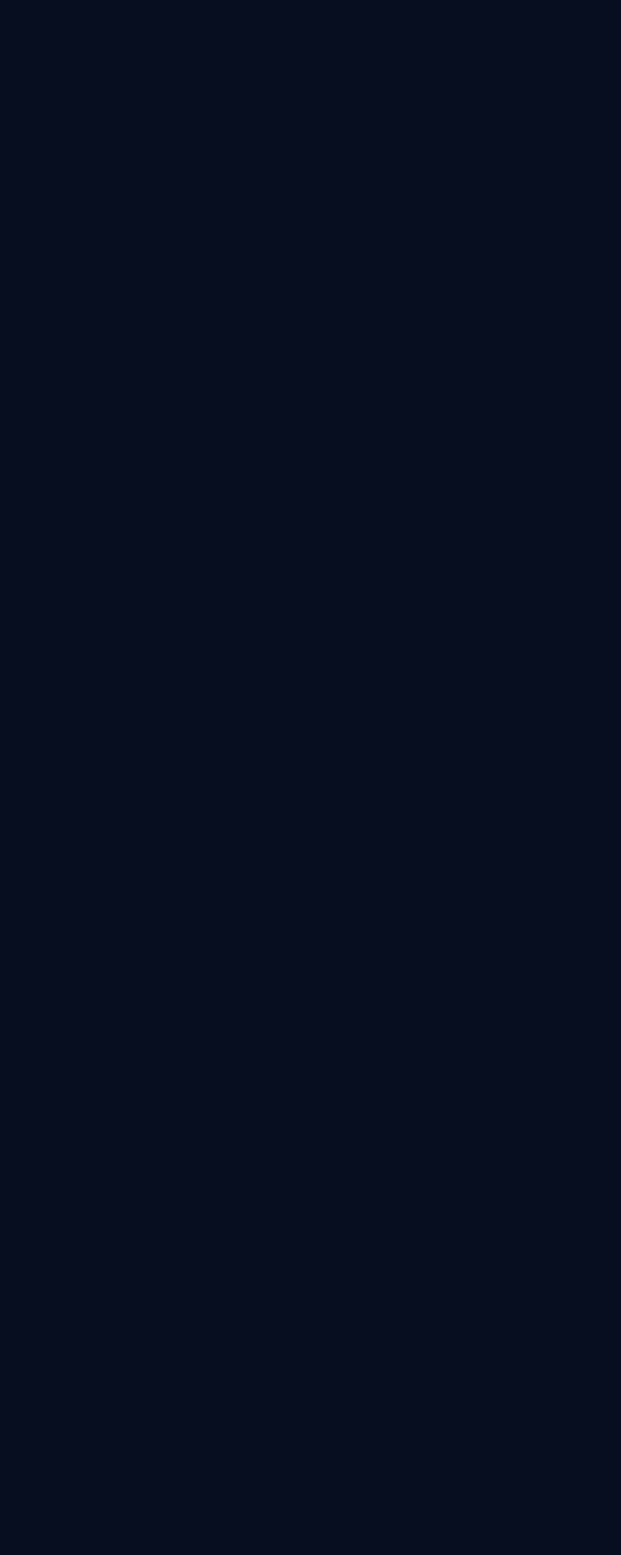
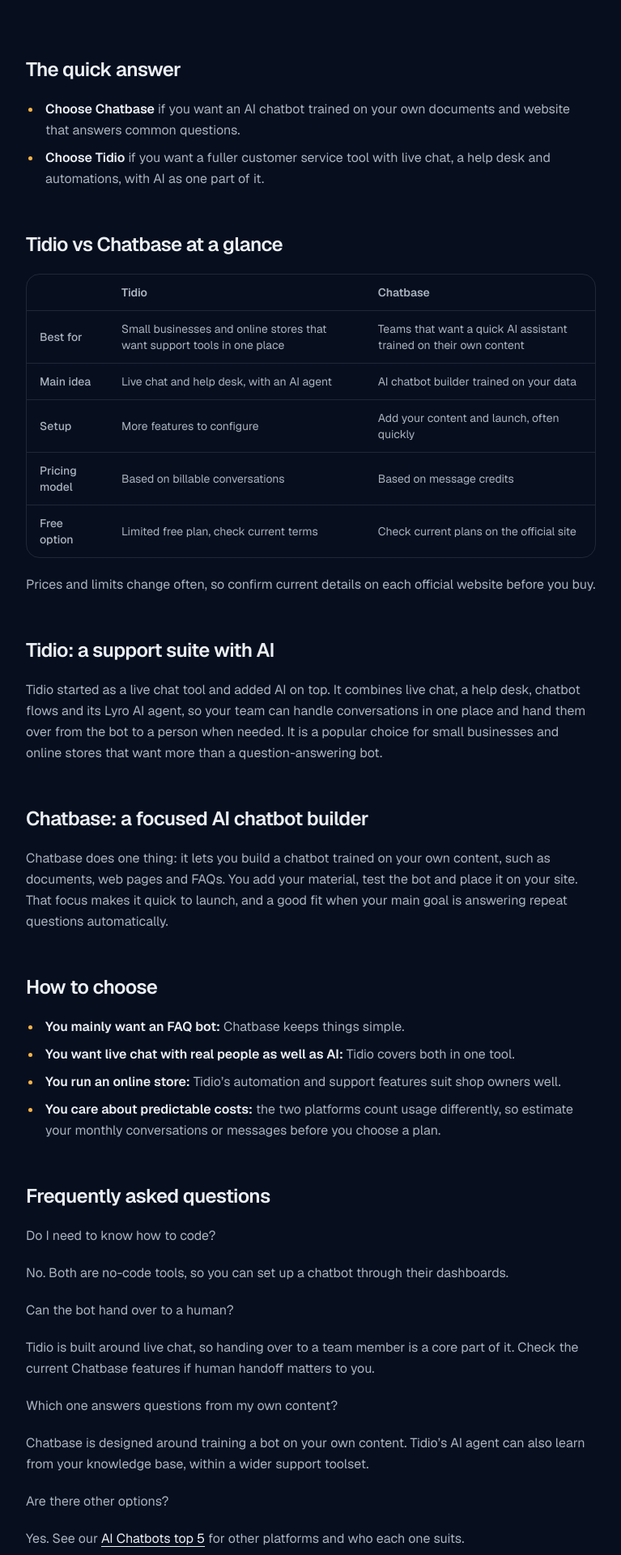
Before and after one commit to fatihcankripto-svg/five-picked, a Next.js app: page /guides/tidio-vs-chatbase in a window 1280 px wide. Before the commit this address had no page. Shown: the part 520-2440 px from the top of the page at 81% size, without its empty margins (256-1023 px from the left). Before the commit the page ends 800 px from the top, so only its background shows below. Built offline with nearby package versions, Linux system fonts and the light colour scheme.

Commit message:
Create page.tsx

```diff
--- /dev/null
+++ b/app/guides/tidio-vs-chatbase/page.tsx
@@ -0,0 +1,147 @@
+import Link from 'next/link'
+import { ContentPage, contentMetadata } from '@/components/content-page'
+
+export const metadata = contentMetadata({
+  title: 'Tidio vs Chatbase: Which Chatbot Platform Fits Your Business?',
+  description:
+    'Tidio is a customer support suite with AI. Chatbase is a focused AI chatbot builder. See the differences and which one fits your site. Updated October 2026.',
+  path: '/guides/tidio-vs-chatbase',
+})
+
+const articleJsonLd = {
+  '@context': 'https://schema.org',
+  '@type': 'Article',
+  headline: 'Tidio vs Chatbase: Which Chatbot Platform Fits Your Business?',
+  datePublished: '2026-10-25',
+  dateModified: '2026-10-25',
+  author: { '@type': 'Organization', name: 'FIVE PICKED', url: 'https://fivepicked.com' },
+  publisher: { '@type': 'Organization', name: 'FIVE PICKED', url: 'https://fivepicked.com' },
+  mainEntityOfPage: 'https://fivepicked.com/guides/tidio-vs-chatbase',
+}
+
+export default function TidioVsChatbasePage() {
+  return (
+    <ContentPage
+      eyebrow="Guide"
+      title="Tidio vs Chatbase: which chatbot platform fits your business?"
+      intro="Both let you put an AI chatbot on your website without writing code, but they are built for different jobs. This guide explains the difference in plain English so you can choose the right one. Last updated October 25, 2026."
+    >
+      <script
+        type="application/ld+json"
+        dangerouslySetInnerHTML={{ __html: JSON.stringify(articleJsonLd) }}
+      />
+
+      <h2>The quick answer</h2>
+      <ul>
+        <li>
+          <strong>Choose Chatbase</strong> if you want an AI chatbot trained on your own documents and website that
+          answers common questions.
+        </li>
+        <li>
+          <strong>Choose Tidio</strong> if you want a fuller customer service tool with live chat, a help desk and
+          automations, with AI as one part of it.
+        </li>
+      </ul>
+
+      <h2>Tidio vs Chatbase at a glance</h2>
+      <div className="overflow-x-auto rounded-xl border border-border">
+        <table className="w-full min-w-[34rem] text-left text-sm">
+          <thead>
+            <tr className="border-b border-border">
+              <th className="px-4 py-3 font-semibold">&nbsp;</th>
+              <th className="px-4 py-3 font-semibold">Tidio</th>
+              <th className="px-4 py-3 font-semibold">Chatbase</th>
+            </tr>
+          </thead>
+          <tbody>
+            <tr className="border-b border-border">
+              <td className="px-4 py-3 font-medium">Best for</td>
+              <td className="px-4 py-3">Small businesses and online stores that want support tools in one place</td>
+              <td className="px-4 py-3">Teams that want a quick AI assistant trained on their own content</td>
+            </tr>
+            <tr className="border-b border-border">
+              <td className="px-4 py-3 font-medium">Main idea</td>
+              <td className="px-4 py-3">Live chat and help desk, with an AI agent</td>
+              <td className="px-4 py-3">AI chatbot builder trained on your data</td>
+            </tr>
+            <tr className="border-b border-border">
+              <td className="px-4 py-3 font-medium">Setup</td>
+              <td className="px-4 py-3">More features to configure</td>
+              <td className="px-4 py-3">Add your content and launch, often quickly</td>
+            </tr>
+            <tr className="border-b border-border">
+              <td className="px-4 py-3 font-medium">Pricing model</td>
+              <td className="px-4 py-3">Based on billable conversations</td>
+              <td className="px-4 py-3">Based on message credits</td>
+            </tr>
+            <tr>
+              <td className="px-4 py-3 font-medium">Free option</td>
+              <td className="px-4 py-3">Limited free plan, check current terms</td>
+              <td className="px-4 py-3">Check current plans on the official site</td>
+            </tr>
+          </tbody>
+        </table>
+      </div>
+      <p>Prices and limits change often, so confirm current details on each official website before you buy.</p>
+
+      <h2>Tidio: a support suite with AI</h2>
+      <p>
+        Tidio started as a live chat tool and added AI on top. It combines live chat, a help desk, chatbot flows and
+        its Lyro AI agent, so your team can handle conversations in one place and hand them over from the bot to a
+        person when needed. It is a popular choice for small businesses and online stores that want more than a
+        question-answering bot.
+      </p>
+
+      <h2>Chatbase: a focused AI chatbot builder</h2>
+      <p>
+        Chatbase does one thing: it lets you build a chatbot trained on your own content, such as documents, web pages
+        and FAQs. You add your material, test the bot and place it on your site. That focus makes it quick to launch,
+        and a good fit when your main goal is answering repeat questions automatically.
+      </p>
+
+      <h2>How to choose</h2>
+      <ul>
+        <li>
+          <strong>You mainly want an FAQ bot:</strong> Chatbase keeps things simple.
+        </li>
+        <li>
+          <strong>You want live chat with real people as well as AI:</strong> Tidio covers both in one tool.
+        </li>
+        <li>
+          <strong>You run an online store:</strong> Tidio&rsquo;s automation and support features suit shop owners well.
+        </li>
+        <li>
+          <strong>You care about predictable costs:</strong> the two platforms count usage differently, so estimate your
+          monthly conversations or messages before you choose a plan.
+        </li>
+      </ul>
+
+      <h2>Frequently asked questions</h2>
+      <h3>Do I need to know how to code?</h3>
+      <p>
+        No. Both are no-code tools, so you can set up a chatbot through their dashboards.
+      </p>
+      <h3>Can the bot hand over to a human?</h3>
+      <p>
+        Tidio is built around live chat, so handing over to a team member is a core part of it. Check the current
+        Chatbase features if human handoff matters to you.
+      </p>
+      <h3>Which one answers questions from my own content?</h3>
+      <p>
+        Chatbase is designed around training a bot on your own content. Tidio&rsquo;s AI agent can also learn from your
+        knowledge base, within a wider support toolset.
+      </p>
+      <h3>Are there other options?</h3>
+      <p>
+        Yes. See our <Link href="/ai-tools/chatbots">AI Chatbots top 5</Link> for other platforms and who each one
+        suits.
+      </p>
+
+      <h2>The bottom line</h2>
+      <p>
+        Pick Chatbase for a quick, focused AI assistant trained on your content. Pick Tidio when you want live chat,
+        automation and AI working together. See how we choose tools on our <Link href="/how-we-choose">method page</Link>.
+      </p>
+    </ContentPage>
+  )
+}
```
